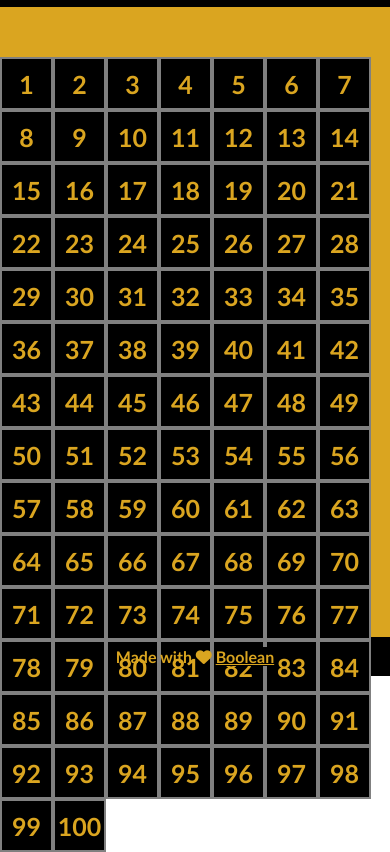
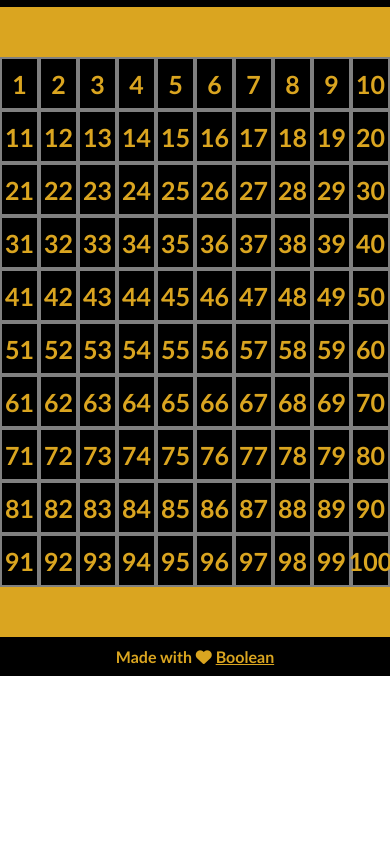
Before and after one commit to SimoneVilardo/js-campominato-grid, a plain HTML site: page index.html in a window 390 px wide. Both pictures are taken after a click on the button "Play". Shown: the part 133-985 px from the top of the page. After the commit the page ends 844 px from the top, so only its background shows below. Drawn offline with Linux system fonts and the light colour scheme.

Commit message:
modifica responsività

```diff
--- a/css/style.css
+++ b/css/style.css
@@ -50,8 +50,8 @@ main{
 }
 
 .quadrato{
-    width: calc(530px / 10);
-    height: calc(530px / 10);
+    width: calc(100% / 10);
+    height: calc(100% / 10);
     border: 2px solid grey;
     display: flex;
     justify-content: center;
```
